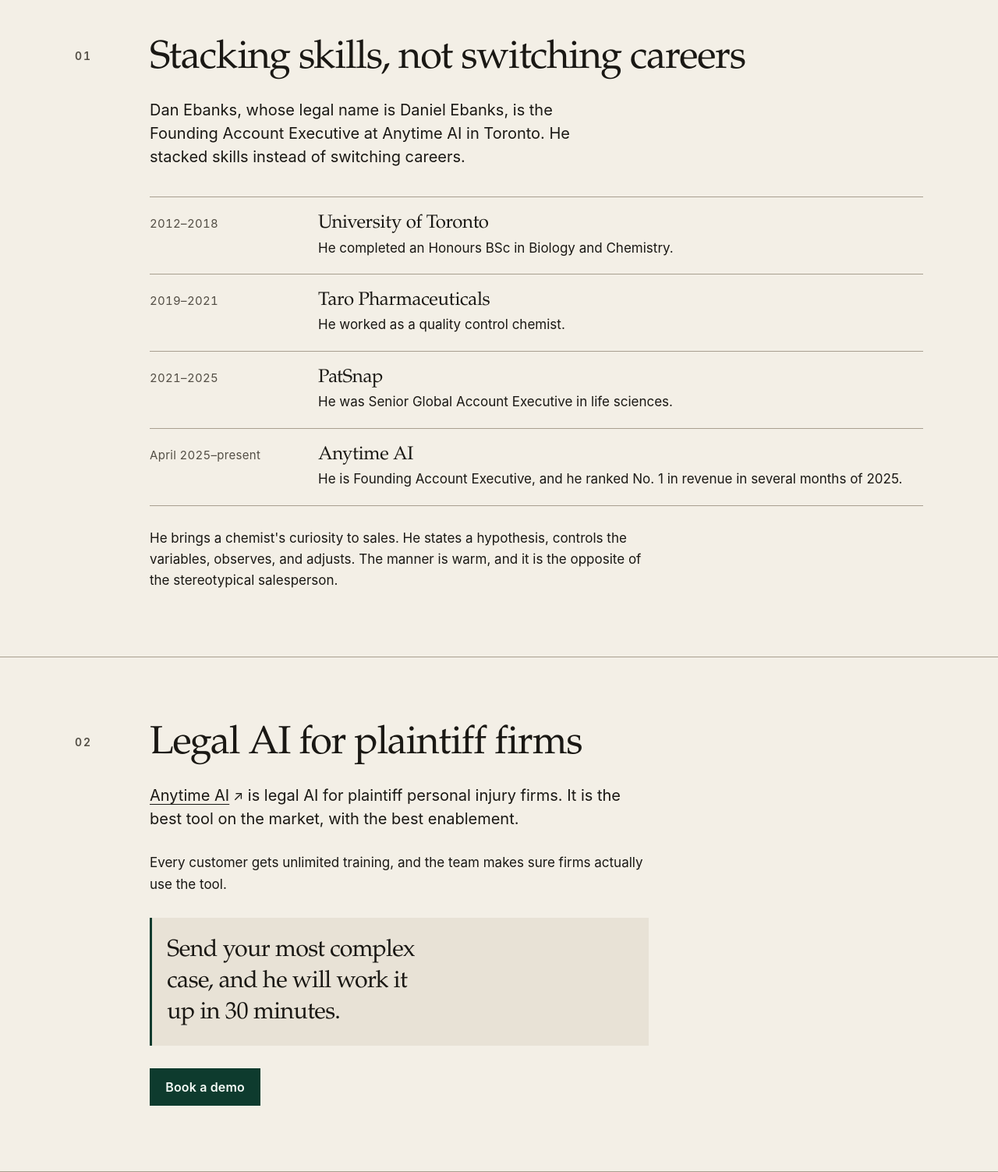
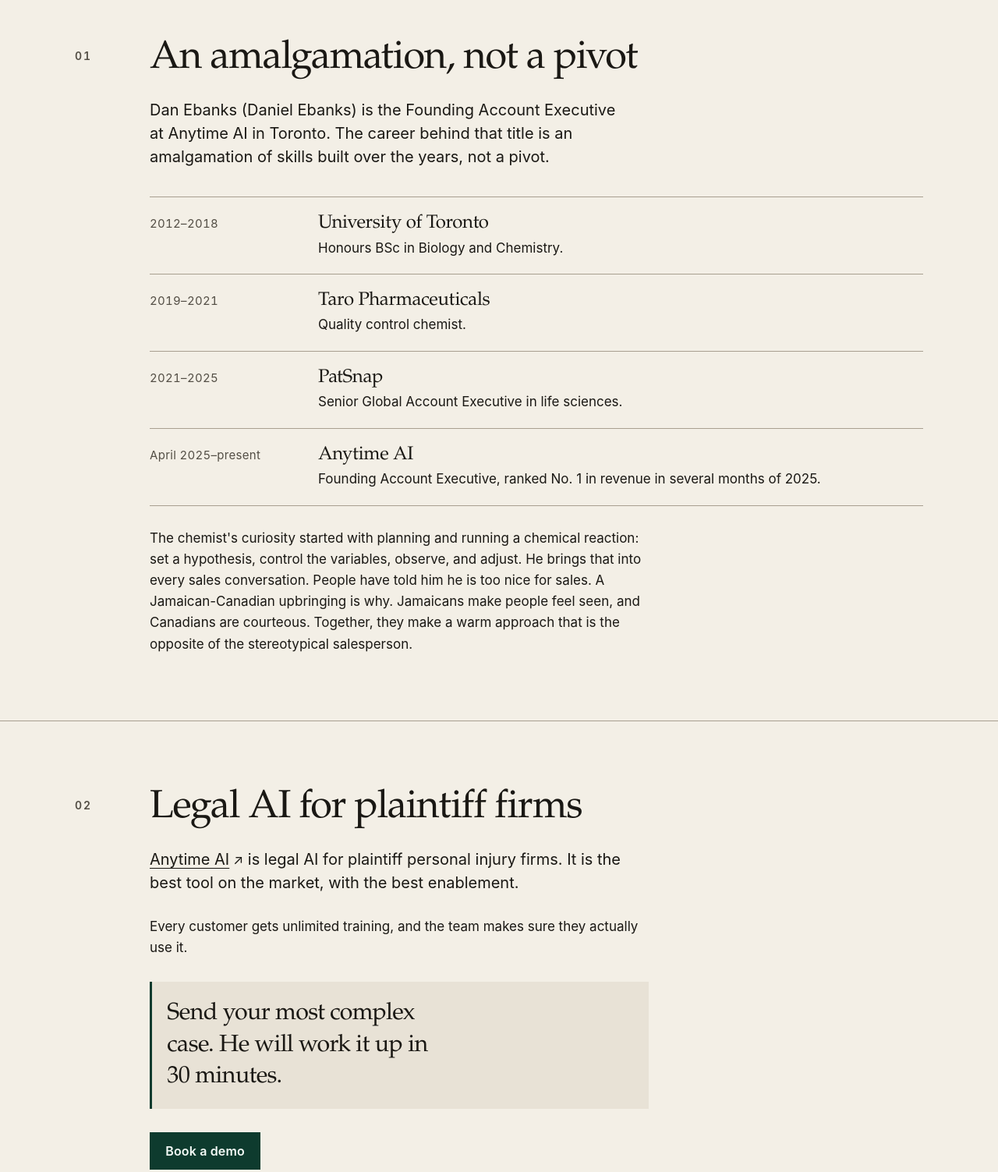
Before and after one commit to StealthyD/dan-ebanks, a plain HTML site: page index.html in a window 1280 px wide. Shown: the part 800-2303 px from the top of the page at 78% size. Drawn offline with Linux system fonts and the light colour scheme.

Commit message:
Final copy + IndexNow key

```diff
--- a/index.html
+++ b/index.html
@@ -48,7 +48,7 @@
   "name": "Dan Ebanks",
   "alternateName": "Daniel Ebanks",
   "description": "Dan Ebanks (Daniel Ebanks) is the Founding Account Executive at Anytime AI in Toronto. He helps plaintiff firms win more cases with legal AI.",
-  "disambiguatingDescription": "He is the Founding Account Executive at Anytime AI in Toronto and holds an Honours BSc from the University of Toronto.",
+  "disambiguatingDescription": "Dan Ebanks (Daniel Ebanks) is the Founding Account Executive at Anytime AI in Toronto. His career is an amalgamation of skills built over the years, not a pivot.",
   "url": "https://danielebanks.com/",
   "image": "https://danielebanks.com/headshot.jpg",
   "jobTitle": "Founding Account Executive",
@@ -117,39 +117,39 @@
     <div class="wrap section-layout">
       <p class="index">01</p>
       <div class="section-main">
-        <h2 id="story-title">Stacking skills, not switching careers</h2>
-        <p class="lede">Dan Ebanks, whose legal name is Daniel Ebanks, is the Founding Account Executive at Anytime AI in Toronto. He stacked skills instead of switching careers.</p>
+        <h2 id="story-title">An amalgamation, not a pivot</h2>
+        <p class="lede">Dan Ebanks (Daniel Ebanks) is the Founding Account Executive at Anytime AI in Toronto. The career behind that title is an amalgamation of skills built over the years, not a pivot.</p>
         <ol class="timeline">
           <li>
             <p class="when"><time datetime="2012">2012</time>–<time datetime="2018">2018</time></p>
             <div>
               <h3>University of Toronto</h3>
-              <p>He completed an Honours&nbsp;BSc in Biology and Chemistry.</p>
+              <p>Honours&nbsp;BSc in Biology and Chemistry.</p>
             </div>
           </li>
           <li>
             <p class="when"><time datetime="2019">2019</time>–<time datetime="2021">2021</time></p>
             <div>
               <h3>Taro Pharmaceuticals</h3>
-              <p>He worked as a quality control chemist.</p>
+              <p>Quality control chemist.</p>
             </div>
           </li>
           <li>
             <p class="when"><time datetime="2021">2021</time>–<time datetime="2025">2025</time></p>
             <div>
               <h3>PatSnap</h3>
-              <p>He was Senior Global Account Executive in life sciences.</p>
+              <p>Senior Global Account Executive in life sciences.</p>
             </div>
           </li>
           <li>
             <p class="when"><time datetime="2025-04">April&nbsp;2025</time>–present</p>
             <div>
               <h3>Anytime AI</h3>
-              <p>He is Founding Account Executive, and he ranked No.&nbsp;1 in revenue in several months of 2025.</p>
+              <p>Founding Account Executive, ranked No.&nbsp;1 in revenue in several months of 2025.</p>
             </div>
           </li>
         </ol>
-        <p class="prose">He brings a chemist's curiosity to sales. He states a hypothesis, controls the variables, observes, and adjusts. The manner is warm, and it is the opposite of the stereotypical salesperson.</p>
+        <p class="prose">The chemist's curiosity started with planning and running a chemical reaction: set a hypothesis, control the variables, observe, and adjust. He brings that into every sales conversation. People have told him he is too nice for sales. A Jamaican-Canadian upbringing is why. Jamaicans make people feel seen, and Canadians are courteous. Together, they make a warm approach that is the opposite of the stereotypical salesperson.</p>
       </div>
     </div>
   </section>
@@ -160,9 +160,9 @@
       <div class="section-main">
         <h2 id="anytime-title">Legal AI for plaintiff firms</h2>
         <p class="lede"><a class="text-link" href="https://www.anytimeai.ai" target="_blank" rel="noopener noreferrer">Anytime AI<span class="sr-only"> (opens in a new tab)</span><span class="ext" aria-hidden="true">↗</span></a> is legal AI for plaintiff personal injury firms. It is the best tool on the market, with the best enablement.</p>
-        <p class="prose">Every customer gets unlimited training, and the team makes sure firms actually use the tool.</p>
+        <p class="prose">Every customer gets unlimited training, and the team makes sure they actually use it.</p>
         <aside class="offer" aria-label="Offer">
-          <p>Send your most complex case, and he will work it up in 30&nbsp;minutes.</p>
+          <p>Send your most complex case. He will work it up in 30&nbsp;minutes.</p>
         </aside>
         <div class="actions">
           <a class="btn btn-primary" href="https://calendly.com/daniel-ebanks-anytime-ai/demo-with-dan" target="_blank" rel="noopener noreferrer">Book a demo<span class="sr-only"> (opens in a new tab)</span></a>
@@ -176,7 +176,7 @@
       <p class="index">03</p>
       <div class="section-main">
         <h2 id="research-title">Research</h2>
-        <p class="lede">He co-authored a paper in Dalton Transactions.</p>
+        <p class="lede">Daniel Ebanks is a co-author on a 2022 paper in Dalton Transactions.</p>
         <article class="citation" aria-labelledby="paper-title">
           <h3 id="paper-title"><a class="text-link" href="https://doi.org/10.1039/d2dt03588j" target="_blank" rel="noopener noreferrer">Probing B–X to B–H conversions and applications in C–F bond activation catalysis<span class="sr-only"> (opens in a new tab)</span></a></h3>
           <p class="byline">Amir Yeganeh-Salman, Iris Elser, Karlee L. Bamford, <span class="self">Daniel Ebanks</span>, and Douglas W. Stephan.</p>
@@ -193,6 +193,7 @@
       <p class="index">04</p>
       <div class="section-main">
         <h2 id="road-title">On the road</h2>
+        <p class="lede">The work has taken him to these conferences.</p>
         <ol class="timeline">
           <li>
             <p class="when"><time datetime="2025">2025</time></p>
```
Also changed, not shown: 404.html (+1 -1 lines), d9f31983c1b7c5cfbf4c08ed5bb1204a.txt (added).
